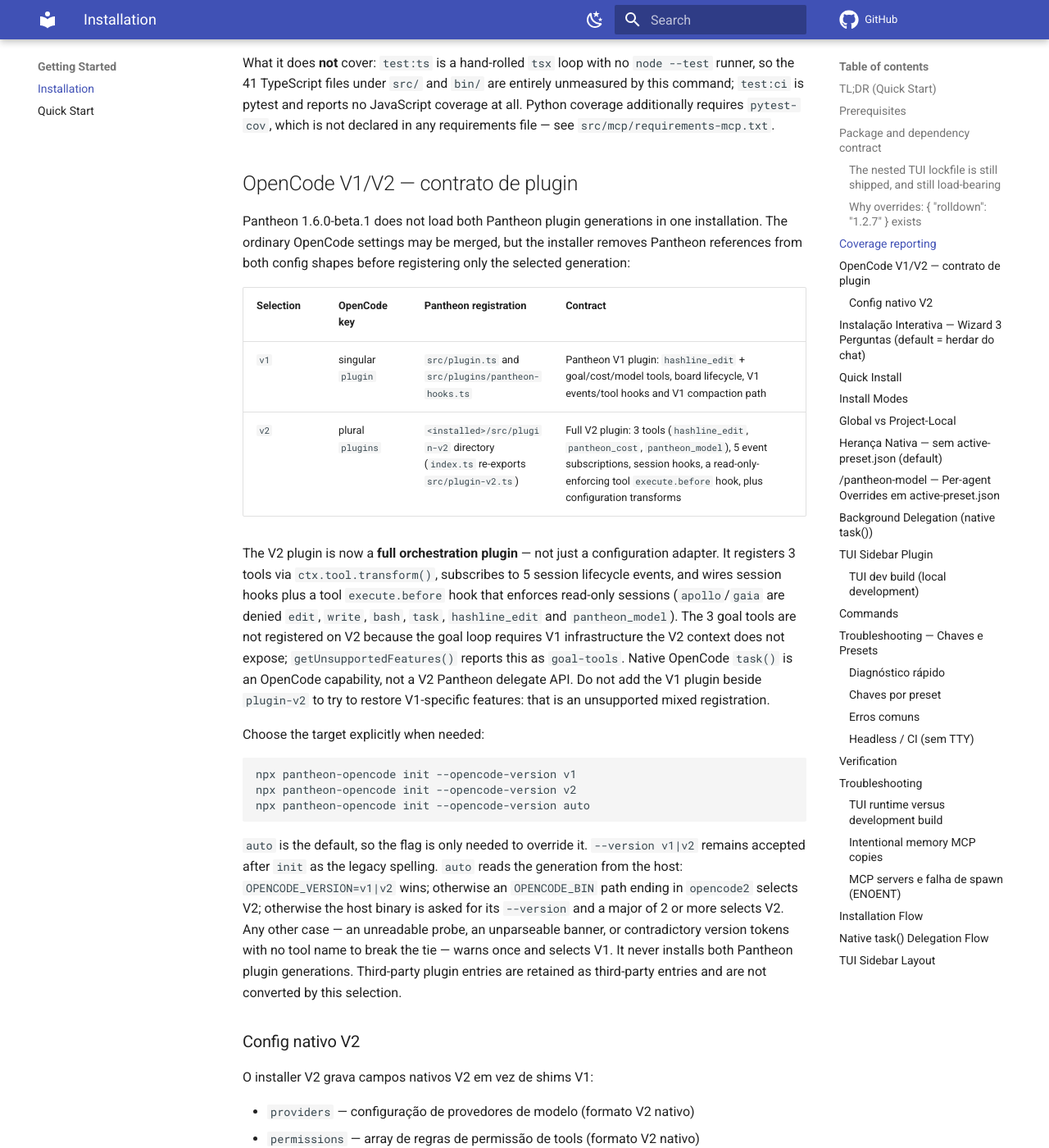
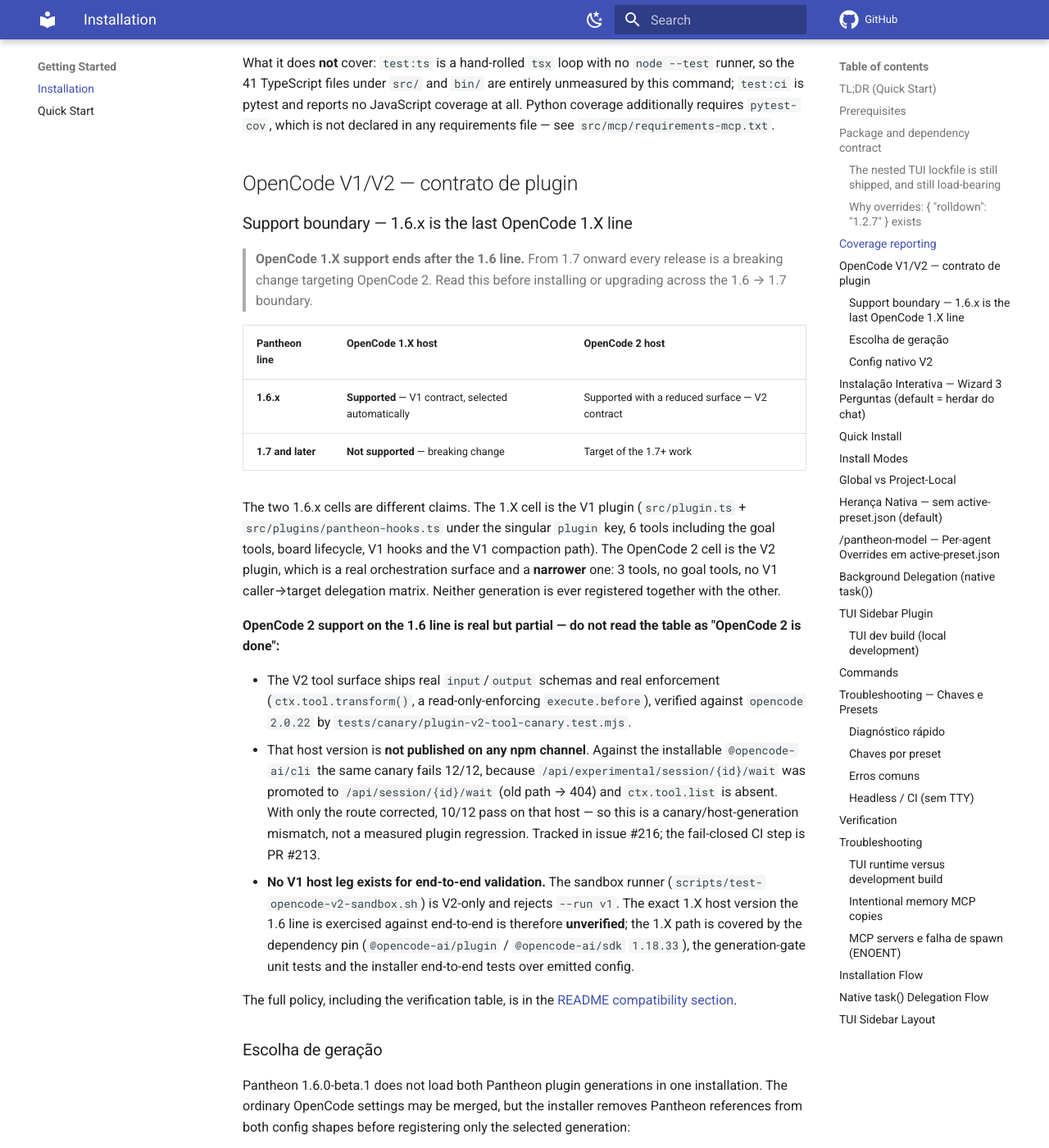
Before and after one commit to ils15/pantheon-opencode, an MkDocs documentation site: the page built from docs/INSTALLATION.md, in a window 1280 px wide and 1400 px high, scrolled down 2706 px. Shown: the whole window at 82% size. Built offline with MkDocs 1.6.1 and Material for MkDocs 9.7.7, drawn with Linux system fonts in a browser that asks for light colours; comment, search, counter and statistics services are not loaded; the version menu is left out.

Commit message:
docs(config): document the 1.6.x support boundary and its verification state
Registra a decisão do dono: a linha 1.6.x é a ÚLTIMA compatível com um host
OpenCode 1.X, e a partir de 1.7 toda release é breaking change com alvo em
OpenCode 2.

O texto é verification-first e marca explicitamente o que o código não
sustenta:

- O suporte a OpenCode 2 na linha 1.6 é real porém PARCIAL, não completo. O
  canário de ferramentas V2 foi escrito contra `opencode 2.0.22`, host que não
  é publicado em nenhum canal npm; contra o `@opencode-ai/cli` instalável o
  mesmo canário falha 12/12 porque `/api/experimental/session/{id}/wait` foi
  promovido para `/api/session/{id}/wait` (404 no caminho antigo) e
  `ctx.tool.list` não existe mais. Corrigindo apenas a rota, 10/12 passam no
  mesmo host — o que caracteriza descasamento canário/host, e não regressão
  medida do plugin (issue #216, PR #213).
- Não existe perna V1 de validação end-to-end: `scripts/test-opencode-v2-sandbox.sh`
  é V2-only e rejeita `--run v1`. A versão exata de host 1.X exercitada
  end-to-end pela linha 1.6 fica registrada como NÃO VERIFICADA; o caminho 1.X
  é sustentado pelo pin de dependência (`@opencode-ai/plugin` /
  `@opencode-ai/sdk` `1.18.33`), pelos testes unitários do gate de geração e
  pelos testes end-to-end do installer sobre a config emitida.

A política fica no `README.md` e no `docs/INSTALLATION.md` — os dois arquivos
já eram o ponto de entrada do contrato de plugin — em vez de um terceiro
documento, que seria um terceiro lugar para divergir. `docs/PLATFORMS.md` e
`docs/UPGRADING.md` apontam para a seção em vez de duplicá-la.

O marcador de fronteira em `docs/UPGRADING.pt-BR.md` fica como follow-up
deliberadamente fora desta release.

```diff
--- a/docs/INSTALLATION.md
+++ b/docs/INSTALLATION.md
@@ -113,6 +113,50 @@
 `src/mcp/requirements-mcp.txt`.
 
 ## OpenCode V1/V2 — contrato de plugin
+
+### Support boundary — 1.6.x is the last OpenCode 1.X line
+
+> **OpenCode 1.X support ends after the 1.6 line.** From 1.7 onward every
+> release is a breaking change targeting OpenCode 2. Read this before
+> installing or upgrading across the 1.6 → 1.7 boundary.
+
+| Pantheon line | OpenCode 1.X host | OpenCode 2 host |
+|---|---|---|
+| **1.6.x** | **Supported** — V1 contract, selected automatically | Supported with a reduced surface — V2 contract |
+| **1.7 and later** | **Not supported** — breaking change | Target of the 1.7+ work |
+
+The two 1.6.x cells are different claims. The 1.X cell is the V1 plugin
+(`src/plugin.ts` + `src/plugins/pantheon-hooks.ts` under the singular `plugin`
+key, 6 tools including the goal tools, board lifecycle, V1 hooks and the V1
+compaction path). The OpenCode 2 cell is the V2 plugin, which is a real
+orchestration surface and a **narrower** one: 3 tools, no goal tools, no V1
+caller→target delegation matrix. Neither generation is ever registered together
+with the other.
+
+**OpenCode 2 support on the 1.6 line is real but partial — do not read the
+table as "OpenCode 2 is done":**
+
+- The V2 tool surface ships real `input`/`output` schemas and real enforcement
+  (`ctx.tool.transform()`, a read-only-enforcing `execute.before`), verified
+  against `opencode 2.0.22` by `tests/canary/plugin-v2-tool-canary.test.mjs`.
+- That host version is **not published on any npm channel**. Against the
+  installable `@opencode-ai/cli` the same canary fails 12/12, because
+  `/api/experimental/session/{id}/wait` was promoted to
+  `/api/session/{id}/wait` (old path → 404) and `ctx.tool.list` is absent. With
+  only the route corrected, 10/12 pass on that host — so this is a
+  canary/host-generation mismatch, not a measured plugin regression. Tracked in
+  issue #216; the fail-closed CI step is PR #213.
+- **No V1 host leg exists for end-to-end validation.** The sandbox runner
+  (`scripts/test-opencode-v2-sandbox.sh`) is V2-only and rejects `--run v1`. The
+  exact 1.X host version the 1.6 line is exercised against end-to-end is
+  therefore **unverified**; the 1.X path is covered by the dependency pin
+  (`@opencode-ai/plugin` / `@opencode-ai/sdk` `1.18.33`), the generation-gate
+  unit tests and the installer end-to-end tests over emitted config.
+
+The full policy, including the verification table, is in the
+[README compatibility section](../README.md#compatibility-and-support-policy).
+
+### Escolha de geração
 
 Pantheon 1.6.0-beta.1 does not load both Pantheon plugin generations in one
 installation. The ordinary OpenCode settings may be merged, but the installer
--- a/docs/UPGRADING.md
+++ b/docs/UPGRADING.md
@@ -2,6 +2,17 @@
 
 [Português (Brasil)](UPGRADING.pt-BR.md)
 
+> ### ⚠️ Before you upgrade: check the line boundary
+>
+> **1.6.x is the last Pantheon line that supports an OpenCode 1.X host. From
+> 1.7 onward every release is a breaking change targeting OpenCode 2.** Upgrading
+> from any 1.6.x release to 1.7+ therefore crosses both a Pantheon support
+> boundary and an OpenCode major boundary at once. The policy, its support
+> matrix and what is verified against which host are in the
+> [README compatibility section](../README.md#compatibility-and-support-policy)
+> and, in more detail, in
+> [INSTALLATION.md](INSTALLATION.md#opencode-v1v2--contrato-de-plugin).
+> Everything below applies to upgrades *within* the 1.6 line.
 
 Pantheon 1.5.0 formalizes two exclusive OpenCode plugin contracts. Before
 upgrading, choose the contract that matches the OpenCode host you will run:
```
Also changed, not shown: CHANGELOG.md (+2 -0 lines), README.md (+83 -1 lines), docs/PLATFORMS.md (+7 -0 lines).
